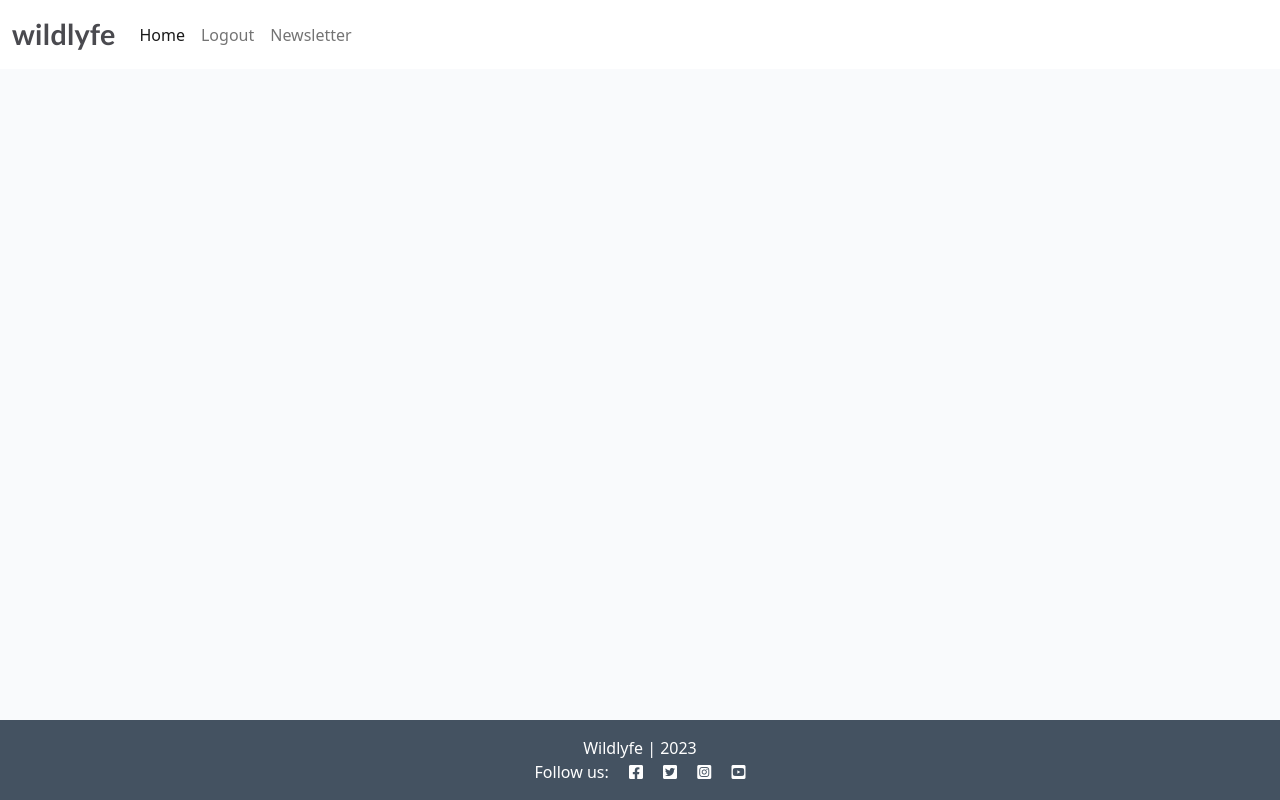
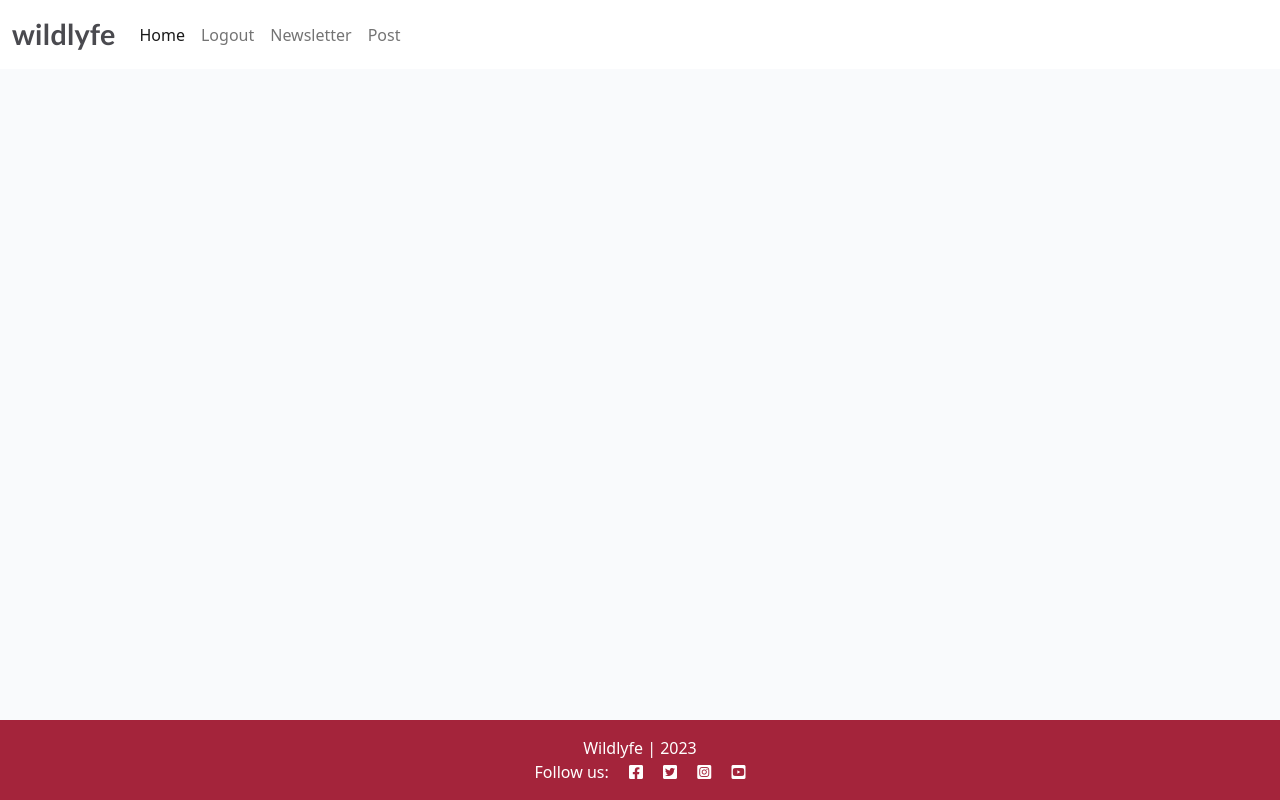
Before and after one commit to ShaneMurphyDev/Project-Portfolio-4, a Django app: page / in a window 1280 px wide. Run offline with Django 3.2, Linux system fonts and the light colour scheme; the visitor is signed in with stand-in values (Sample User, id 1); data that the repository does not hold is empty.

Commit message:
created method of creating blog posts

```diff
--- a/natureblog/urls.py
+++ b/natureblog/urls.py
@@ -1,9 +1,11 @@
 from . import views
 from django.urls import path
+from .views import create_post
 
 urlpatterns = [
     path("", views.PostList.as_view(), name="home"),
     path('index.html/', views.IndexView.as_view(), name='index.html'),
+    path('create/', create_post, name='create_post'),
     path('<slug:slug>/', views.PostDetail.as_view(), name='post_detail'),
     path('like/<slug:slug>', views.PostLike.as_view(), name='post_like'),
     path('<slug:slug>/edit/', views.PostUpdate.as_view(), name='post_edit'),
--- a/natureblog/views.py
+++ b/natureblog/views.py
@@ -4,9 +4,7 @@ from .models import Post
 from .forms import PostForm
 from .forms import CommentForm
 from django.contrib.auth.mixins import LoginRequiredMixin
-from django.views.generic.edit import CreateView
-from django.views.generic.edit import UpdateView
-from django.views.generic.edit import DeleteView
+from django.views.generic.edit import CreateView, UpdateView, DeleteView
 from django.urls import reverse_lazy
 from django.http import HttpResponseRedirect
 from django.core.mail import send_mail
@@ -23,6 +21,17 @@ class PostList(generic.ListView):
     template_name = 'index.html'
     paginate_by = 6
 
+def create_post(request):
+    if request.method == 'POST':
+        form = PostForm(request.POST)
+        if form.is_valid():
+            post = form.save(commit=False)
+            post.author = request.user
+            post.save()
+            return redirect('post_detail', pk=post.pk)
+    else:
+        form = PostForm()
+    return render(request, 'create_post.html', {'form': form})
 
 class PostDetail(View):
 
--- a/static/css/style.css
+++ b/static/css/style.css
@@ -23,7 +23,7 @@ a {
 }
 
 .dark-bg {
-    background-color: #445261;
+    background-color:  #a4243b;
 }
 
 .main-bg {
@@ -98,7 +98,7 @@ a {
 }
 
 .post-title {
-    margin-top: 20%;
+    margin-top: 10%;
     margin-left: 5%;
 }
 
@@ -141,3 +141,11 @@ a {
     background: transparent;
     border: none;
 }
+
+.btn-danger {
+    margin-left: 5%;
+}
+
+.btn-primary {
+    margin-left: 5%;
+}
--- a/templates/base.html
+++ b/templates/base.html
@@ -43,6 +43,9 @@
                     <li class="nav-item">
                         <a class="nav-link" href="{% url 'subscribe' %}">Newsletter</a>
                     </li>
+                    <li class="nav-item">
+                        <a class="nav-link" href="{% url 'create_post' %}">Post</a>
+                    </li>
                     {% else %}
                     <li class="nav-item">
                         <a class="nav-link" href="{% url 'account_signup' %}">Register</a>
--- a/templates/post_detail.html
+++ b/templates/post_detail.html
@@ -37,7 +37,11 @@
                 <!-- The post content goes inside the card-text. -->
                 <!-- Use the | safe filter inside the template tags -->
                 <p class="card-text ">
-                    {{ post.content | safe }}
+                    {% if user.is_authenticated or post.author == None %}
+                        {{ post.content | safe }}
+                    {% else %}
+                        <p>This content is only visible to the author. Sign in to view.</p>
+                    {% endif %}
                 </p>
                 <div class="row">
 
--- a/wildlyfe/settings.py
+++ b/wildlyfe/settings.py
@@ -29,7 +29,7 @@ SECRET_KEY = os.environ.get('SECRET_KEY')
 # SECURITY WARNING: don't run with debug turned on in production!
 DEBUG = True
 
-ALLOWED_HOSTS = ['8000-shanemurphy-projectport-bjmbhhcse9i.ws-eu106.gitpod.io',
+ALLOWED_HOSTS = ['8000-shanemurphy-projectport-6itq35yysau.ws-eu106.gitpod.io',
 'wildlyfe.herokuapp.com', 'localhost', 'natureblog-2089d93a8eb1.herokuapp.com']
 
 
```
Also changed, not shown: templates/create_post.html (added, +10 -0 lines).
